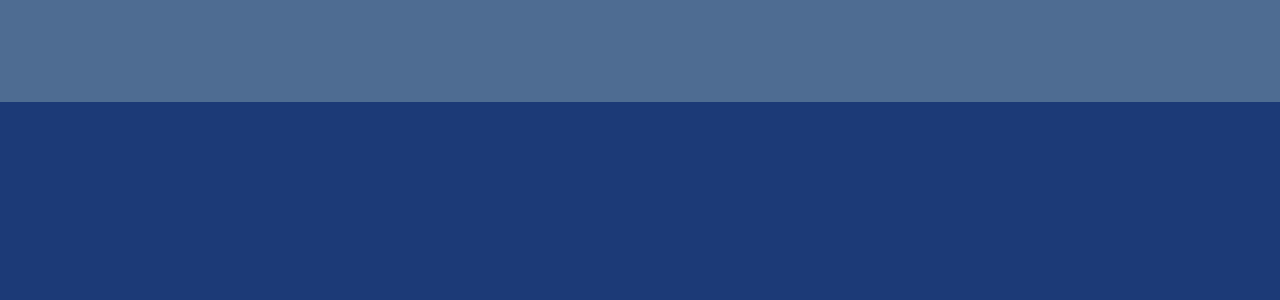
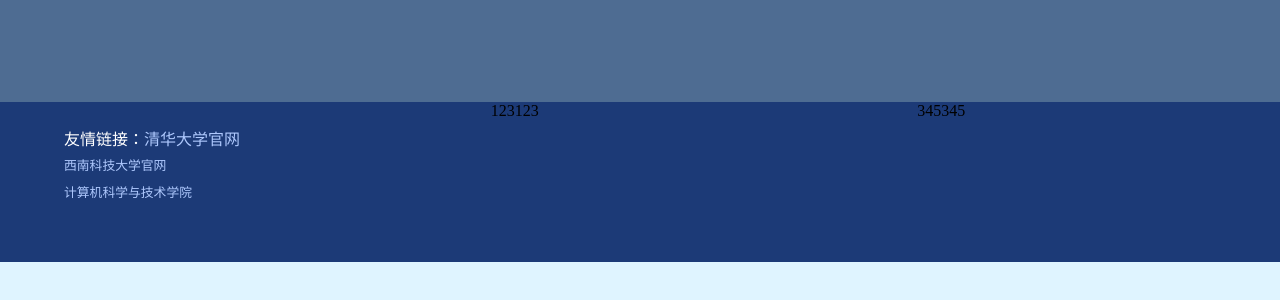
Before and after one commit to HAN717/swustStoreFront, a Vue app: page / in a window 1280 px wide. Shown: the part 3614-3914 px from the top of the page. After the commit the page ends 3876 px from the top, so only its background shows below. Built offline with nearby package versions, Linux system fonts and the light colour scheme; no server answers.

Commit message:
首页西科出版优化

```diff
--- a/src/components/pageFooter/index.css
+++ b/src/components/pageFooter/index.css
@@ -1,7 +1,13 @@
 #footer{
     width: 100%;
-    height: 15rem;
+    height: 10rem;
     background-color: rgb(28, 58, 119);
     /* background-color: rgb(180, 222, 244,.5); */
-    position: sticky;
+    /* position: sticky; */
 }
+#footText{
+    text-decoration:none
+}
+a :hover{
+    color: aqua;
+}
--- a/src/components/pageFooter/index.vue
+++ b/src/components/pageFooter/index.vue
@@ -1,5 +1,20 @@
 <template>
     <div id="footer">
+      <el-row>
+        <el-col :span="8" style="margin: 1.5rem 0 0 4rem;">
+          <span style="color:white">友情链接：</span>
+          <a id="footText" href="www.baidu.com" style="color:rgb(174, 200, 253);margin-top: 1rem;">清华大学官网</a>
+          <div  ></div>
+          <div class="footText" style="color:rgb(174, 200, 253);line-height: 2rem;font-size: 0.8rem;">西南科技大学官网</div>
+          <div class="footText" style="color:rgb(174, 200, 253);font-size: 0.8rem;">计算机科学与技术学院</div>
+        </el-col>
+        <el-col :span="8">
+          123123
+        </el-col>
+        <el-col :span="6">
+          345345
+        </el-col>
+      </el-row>
     </div>
   </template>
   <script>
--- a/src/components/toTop/index.vue
+++ b/src/components/toTop/index.vue
@@ -6,7 +6,7 @@
       alt="回到顶部"
       style="width: 70px"
     /> -->
-    <div style="margin: -7px 0 0 5px; color: rgb(28, 58, 119);font-family: 'Courier New';font-weight: 600;">
+    <div style="color: rgb(28, 58, 119);font-family: Courier New;font-weight: 600;">
       To<br>Top<br>
     </div>
   </div>
@@ -44,12 +44,13 @@ export default {
 <style>
 .toTop {
   position: sticky;
-  bottom: 2rem;
+  bottom: 3rem;
   float: right;
   right: 1rem;
   cursor: pointer;
   animation: showMb 0.7s;
   z-index: 100;
+  text-shadow: 0.1rem 0.1rem 0.6rem white;
 }
 
 @keyframes showbar {
--- a/src/views/home/home.css
+++ b/src/views/home/home.css
@@ -398,6 +398,3 @@ body{
     font-size:1.3rem;text-align: center;line-height: 15rem;
     cursor: pointer;
 }
-#learnMore3 :hover {
-    color: aliceblue;
-}
--- a/src/views/home/index.vue
+++ b/src/views/home/index.vue
@@ -125,10 +125,8 @@
           <img :src="item"/>
         </div>
       </div>
-
     </div>
     <toTop />
-
     <pageFooter/>
   </div>
 </template>
```
